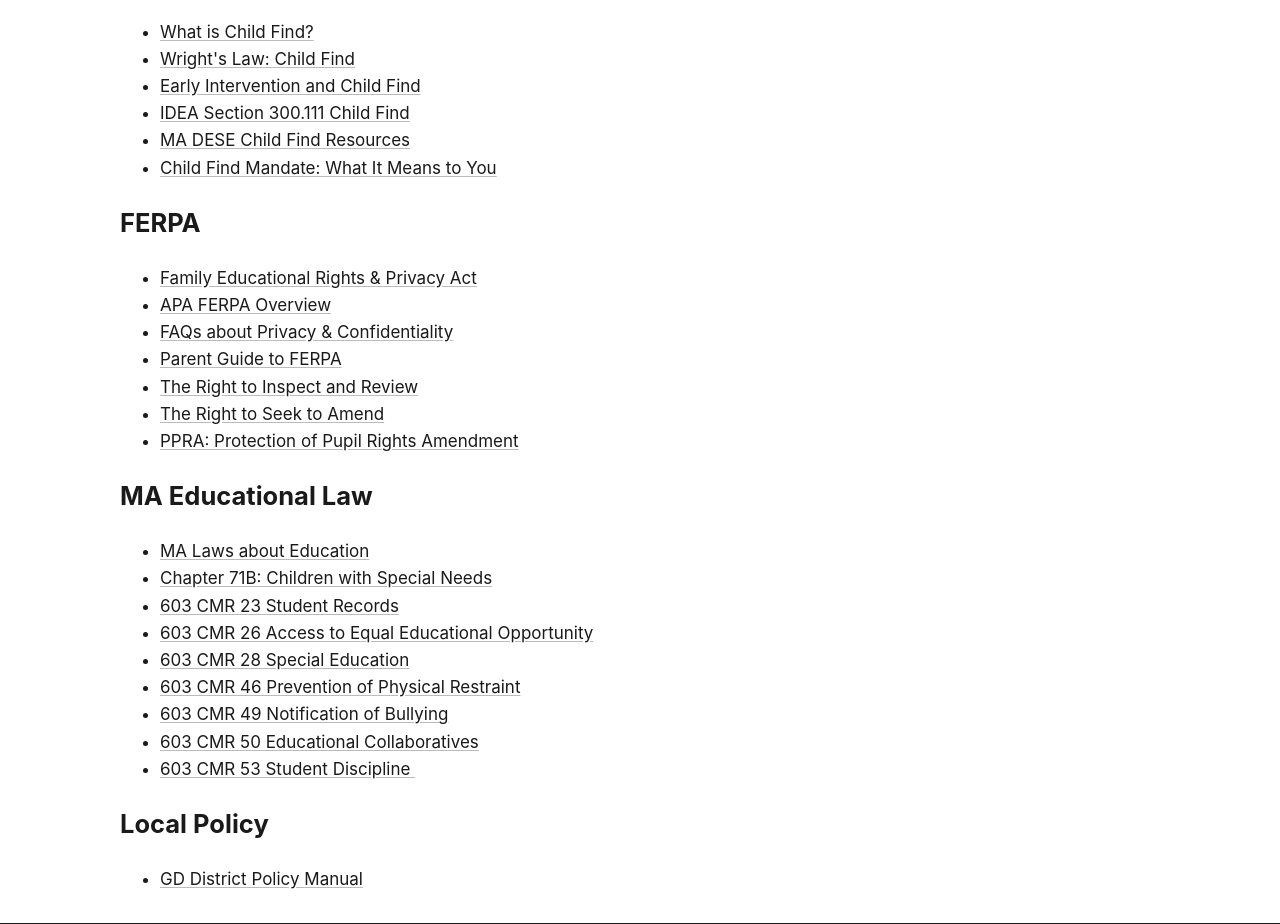
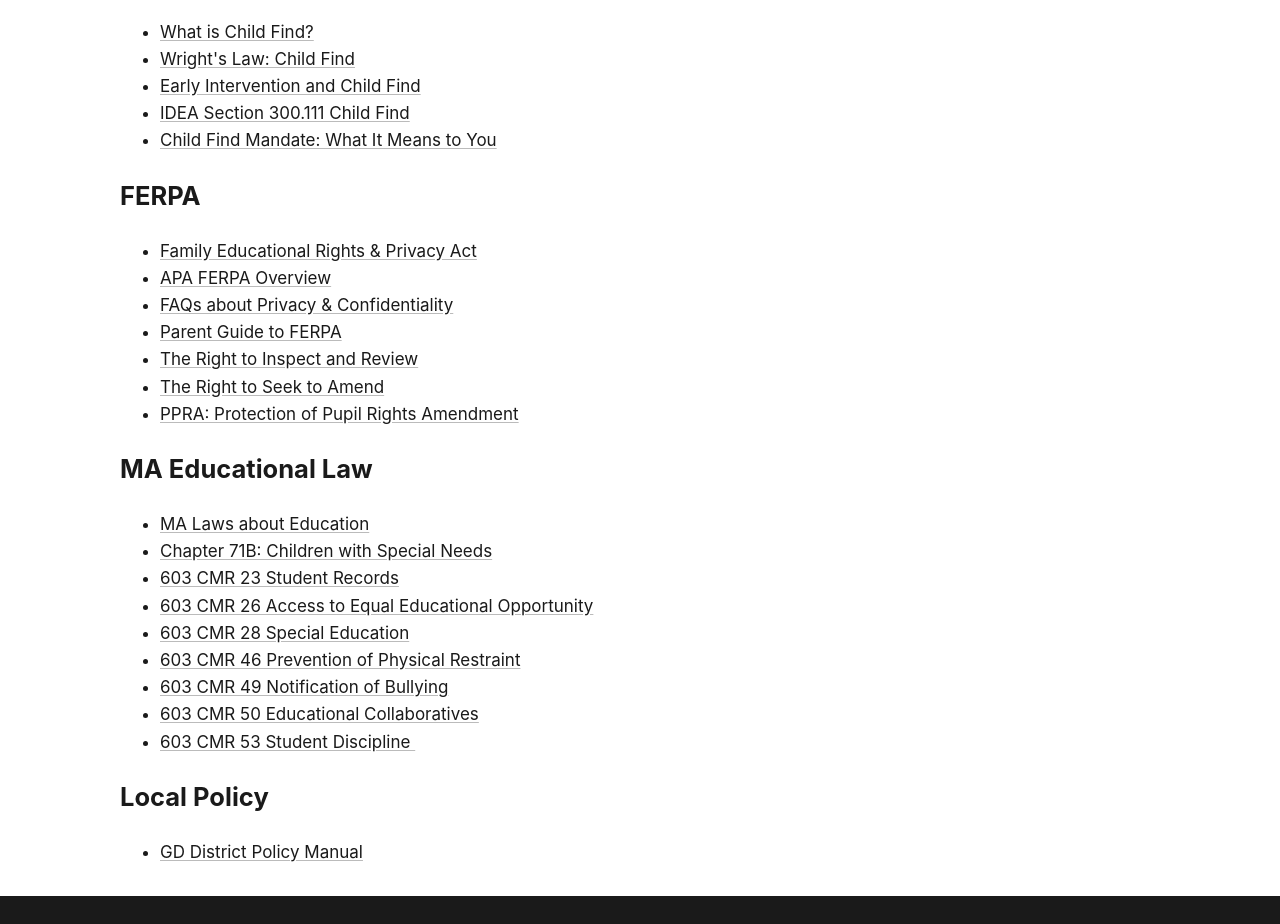
Before and after one commit to kescalada/gdsepac, an Eleventy site: page src/state-and-federal-guidance.md in a window 1280 px wide. Shown: the part 1322-2246 px from the top of the page. Built offline with nearby package versions, Linux system fonts and the light colour scheme; Eleventy itself is replaced by a stand-in of ours; files that its build step writes are made by us from their sources; what js-yaml, markdown-it-container would draw is missing.

Commit message:
Removed broken link without replacing

```diff
--- a/src/state-and-federal-guidance.md
+++ b/src/state-and-federal-guidance.md
@@ -36,7 +36,6 @@ intro: |
 - [Wright's Law: Child Find](https://www.wrightslaw.com/info/child.find.index.htm)
 - [Early Intervention and Child Find](https://www.wrightslaw.com/info/child.find.index.htm)
 - [IDEA Section 300.111 Child Find](https://sites.ed.gov/idea/regs/b/b/300.111)
-- [MA DESE Child Find Resources](https://www.doe.mass.edu/specialeducation/families/)
 - [Child Find Mandate: What It Means to You](https://www.wrightslaw.com/info/child.find.mandate.htm)
 
 ## FERPA
```
